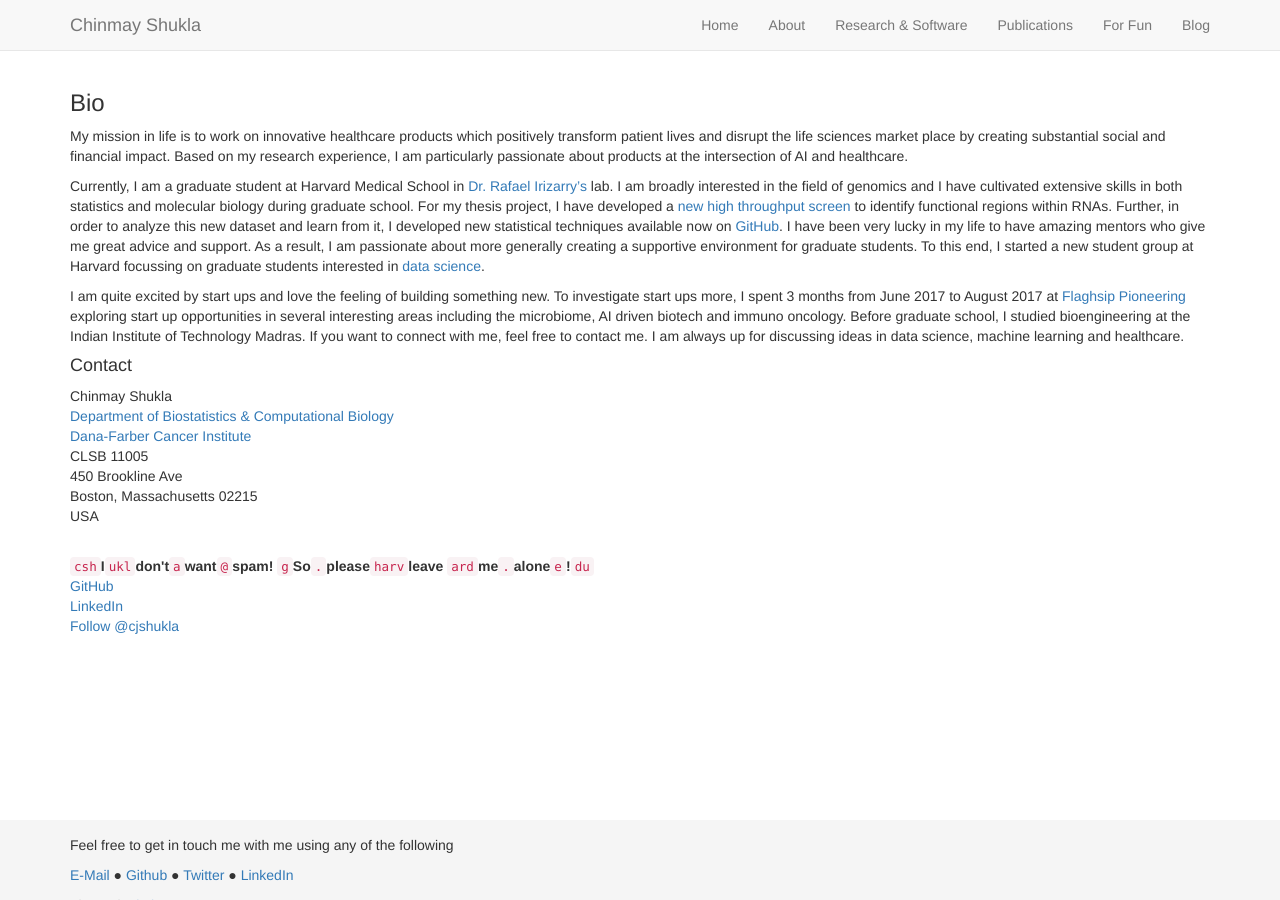
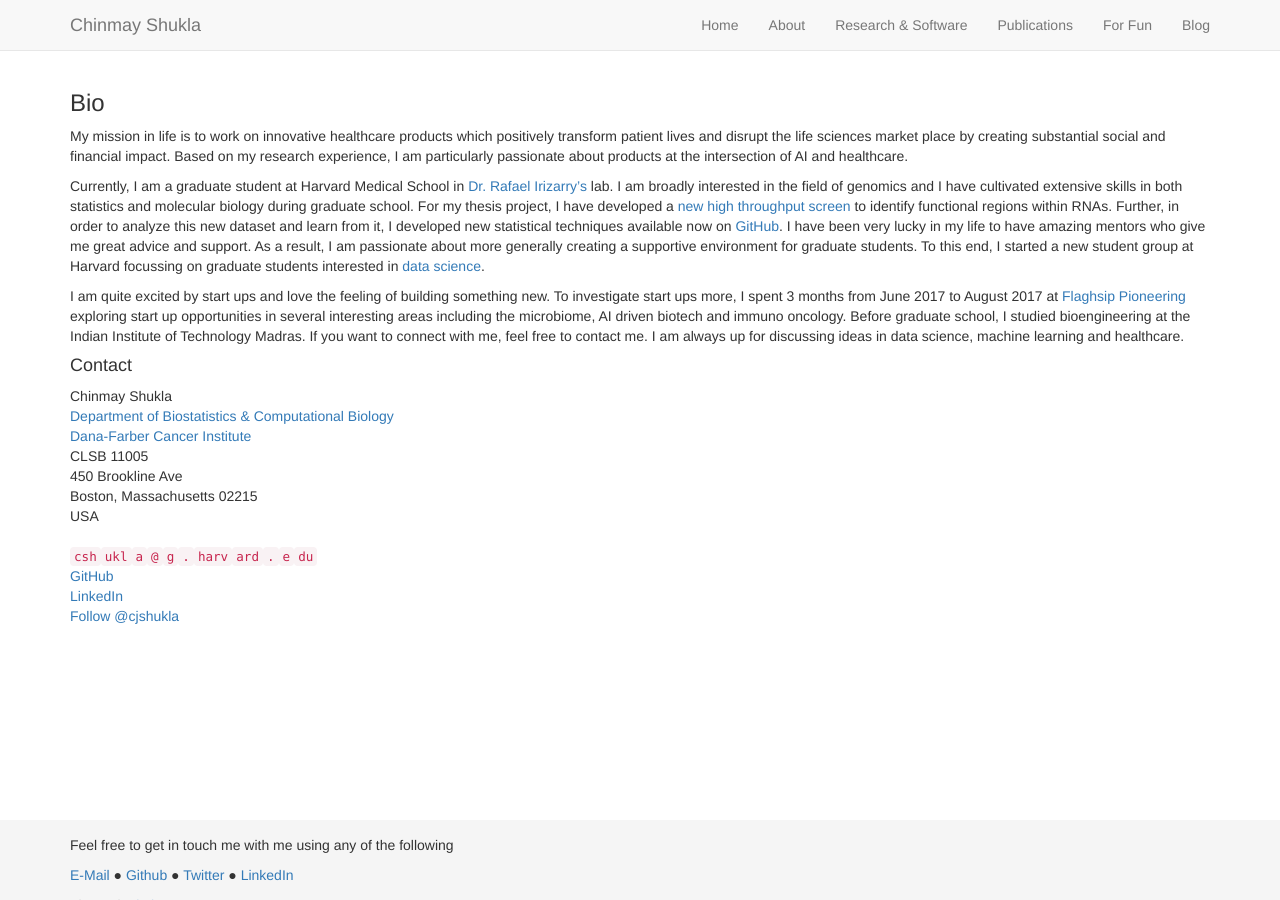
Before and after one commit to cshukla/cshukla.github.io, a Jekyll site: the page built from pages/about.md, in a window 1280 px wide and 900 px high. Built offline with Jekyll 4.4.1, drawn with Linux system fonts in a browser that asks for light colours; nearby versions of some CDN libraries; comment, search, counter and statistics services are not loaded.

Commit message:
minor formatting

```diff
--- a/pages/about.md
+++ b/pages/about.md
@@ -30,13 +30,8 @@ CLSB 11005<br/>
 450 Brookline Ave<br/>
 Boston, Massachusetts 02215<br/>
 USA<br/><br/>
-
-<div id="hide_email">
-<code>csh</code><b>I</b><code>ukl</code><b>don't</b><code>a</code><b>want</b><code>@</code><b>spam!
-</b><code>g</code><b>So</b><code>.</code><b>please</b><code>harv</code><b>leave
-</b><code>ard</code><b>me</b><code>.</code><b>alone</b><code>e</code><b>!</b><code>du</code><br/>
+<code>csh</code><code>ukl</code><code>a</code><code>@</code><code>g</code><code>.</code><code>harv</code><code>ard</code><code>.</code><code>e</code><code>du</code><br/>
 <a href="https://github.com/cshukla">GitHub</a><br/>
 <a href="https://linkedin.com/in/shuklachinmay">LinkedIn</a><br/>
 <a href="https://twitter.com/cjshukla" class="twitter-follow-button" data-show-count="false" data-size="large" data-show-screen-name="true">Follow @cjshukla</a>
 <script>!function(d,s,id){var js,fjs=d.getElementsByTagName(s)[0],p=/^http:/.test(d.location)?'http':'https';if(!d.getElementById(id)){js=d.createElement(s);js.id=id;js.src=p+'://platform.twitter.com/widgets.js';fjs.parentNode.insertBefore(js,fjs);}}(document, 'script', 'twitter-wjs');</script><br/>
-</div>
```
